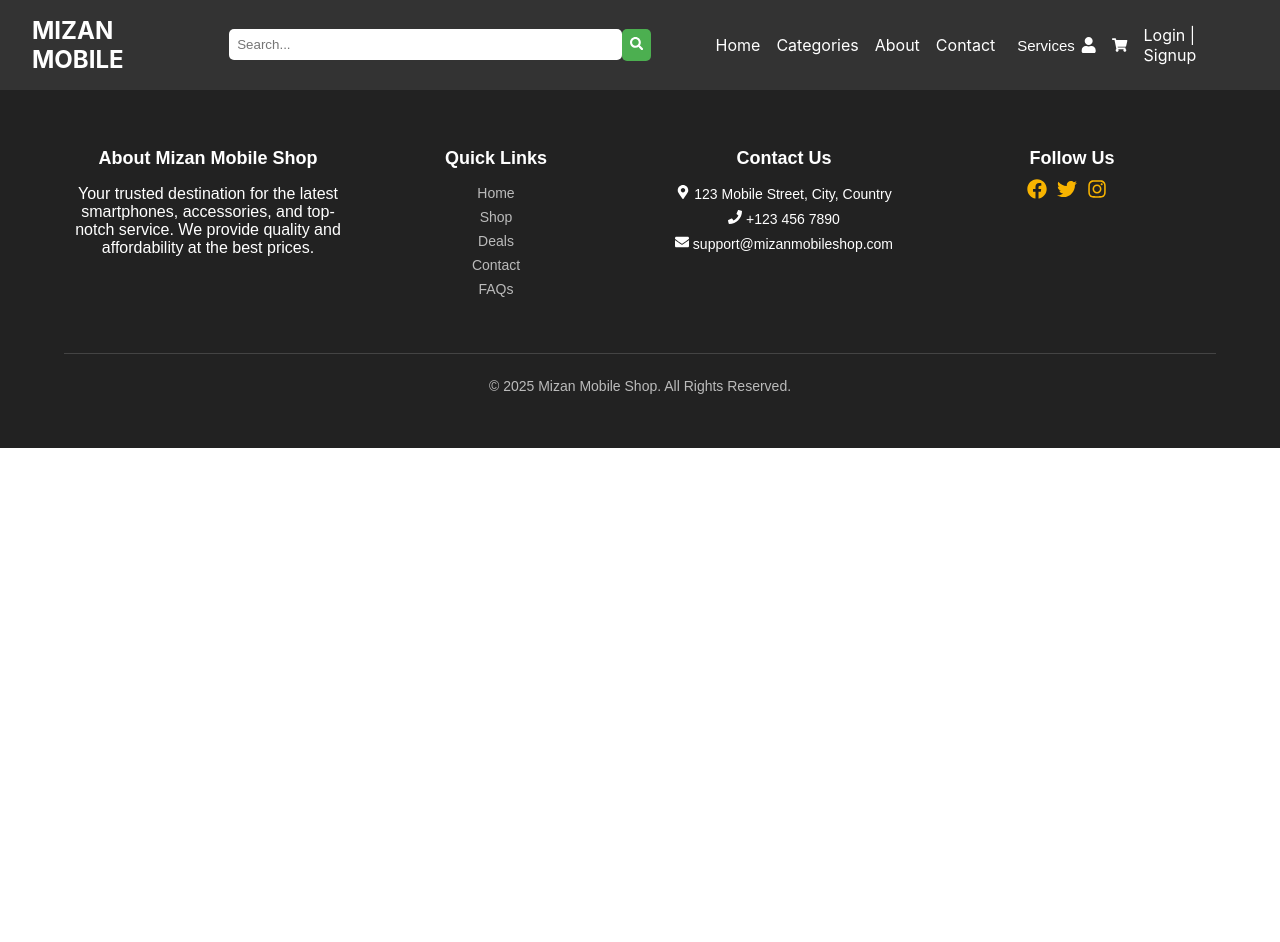
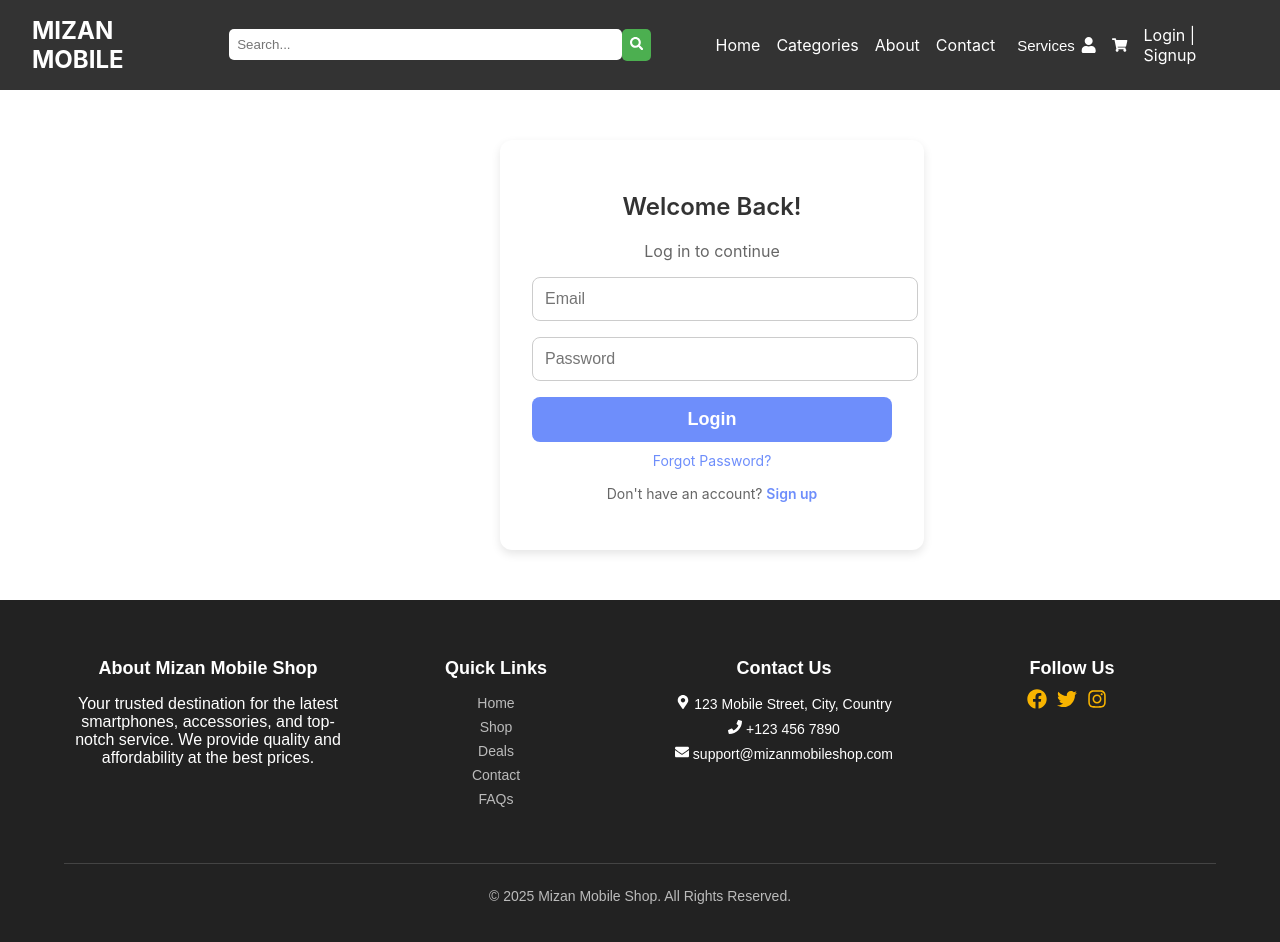
Before and after one commit to paskalSINCE2060/mizan-mobiles-frontends, a React (Create React App) app: page /login in a window 1280 px wide. Shown: the top 942 px of the page. Before the commit the page ends 800 px from the top, so only its background shows below. Built offline with nearby package versions, Linux system fonts and the light colour scheme.

Commit message:
setup login and sign up page

```diff
--- a/src/App.js
+++ b/src/App.js
@@ -6,6 +6,8 @@ import Homepage from "./components/HomePage/Homepage";
 import CategoryPage from "./components/Category/Category";
 import AboutUs from "./components/AboutUs/AboutUs";
 import ContactUs from "./components/ContactUs/ContactUs";
+import Login from "./components/Login/Login";
+import Signup from "./components/signup/Signup";
 
 // import ContactPage from "./components/ContactPage/Contact";
 // import ServicesPage from "./components/ServicesPage/Services";
@@ -20,7 +22,8 @@ function App() {
           <Route path="/categories" element={<CategoryPage />} />
           <Route path="/about" element={<AboutUs/>} />
            <Route path="/contact" element={<ContactUs />} />
-          {/* <Route path="/services" element={<ServicesPage />} /> */}
+          <Route path="/login" element={<Login />} />
+          <Route path="/signup" element={<Signup />} />
         </Routes>
       </div>
       <Footer />
--- /dev/null
+++ b/src/components/Login/Login.css
@@ -0,0 +1,86 @@
+
+.Login-page.login-container {
+    background: #fff;
+    padding: 2rem;
+    border-radius: 12px;
+    box-shadow: 0 4px 10px rgba(0, 0, 0, 0.1);
+    text-align: center;
+    width: 100%;
+    max-width: 360px;
+    margin-left: 500px;
+    margin-top: 50px;
+    margin-bottom: 50px;
+}
+
+.Login-page h2 {
+    color: #333;
+    font-weight: 600;
+}
+
+.Login-page p {
+    color: #666;
+    margin-bottom: 1rem;
+}
+
+.Login-page.input-group {
+    margin-bottom: 1rem;
+}
+
+.Login-page input {
+    width: 100%;
+    padding: 12px;
+    border: 1px solid #ccc;
+    border-radius: 8px;
+    font-size: 16px;
+    outline: none;
+    transition: 0.3s;
+}
+
+.Login-page input:focus {
+    border-color: #6e8efb;
+    box-shadow: 0 0 5px rgba(110, 142, 251, 0.5);
+}
+
+.Login-page.login-button {
+    width: 100%;
+    padding: 12px;
+    background: #6e8efb;
+    border: none;
+    color: white;
+    font-size: 18px;
+    font-weight: 600;
+    border-radius: 8px;
+    cursor: pointer;
+    transition: 0.3s;
+}
+
+.Login-page.login-button:hover {
+    background: #5a7be7;
+}
+
+.Login-page.forgot-password {
+    display: block;
+    margin-top: 10px;
+    font-size: 14px;
+    color: #6e8efb;
+    text-decoration: none;
+}
+
+.Login-page.forgot-password:hover {
+    text-decoration: underline;
+}
+
+.Login-page.signup-text {
+    margin-top: 1rem;
+    font-size: 14px;
+}
+
+.Login-page.signup-text a {
+    color: #6e8efb;
+    text-decoration: none;
+    font-weight: 600;
+}
+
+.Login-page.signup-text a:hover {
+    text-decoration: underline;
+}
--- /dev/null
+++ b/src/components/Login/Login.jsx
@@ -0,0 +1,28 @@
+import React from 'react'
+import './Login.css'
+
+const Login = () => {
+  return (
+    <>
+    <div class="login-page-main-container">
+        <div class="Login-page login-container">
+            <h2>Welcome Back!</h2>
+            <p>Log in to continue</p>
+            <form>
+                <div class="Login-page input-group">
+                    <input type="email" placeholder="Email" required />
+                </div>
+                <div class="Login-page input-group">
+                    <input type="password" placeholder="Password" required />
+                </div>
+                <button type="submit" class="Login-page login-button">Login</button>
+                <a href="#" class="Login-page forgot-password">Forgot Password?</a>
+            </form>
+            <p class="Login-page signup-text">Don't have an account? <a href="/signup">Sign up</a></p>
+        </div>
+    </div>
+    </>
+  )
+}
+
+export default Login
--- a/src/components/Navbar/Navbar.jsx
+++ b/src/components/Navbar/Navbar.jsx
@@ -1,6 +1,5 @@
 import React, { useState } from "react";
 import { FaSearch, FaUser, FaShoppingCart } from "react-icons/fa";
-import { Link } from "react-scroll";  // Import Link from react-scroll
 import { Link as RouterLink } from "react-router-dom";  // Import Link for routing
 import { useNavigate } from "react-router-dom";
 
@@ -71,7 +70,7 @@ const handleServicesClick = () => {
         <FaUser />
         <FaShoppingCart />
         <div className="auth-links">
-          <RouterLink to="#login">Login</RouterLink> | <RouterLink to="#signup">Signup</RouterLink>
+          <RouterLink to="/login">Login</RouterLink> | <RouterLink to="/signup">Signup</RouterLink>
         </div>
       </div>
     </nav>
--- /dev/null
+++ b/src/components/signup/Signup.css
@@ -0,0 +1,75 @@
+
+
+.Signup-page.signup-container {
+    background: #fff;
+    padding: 2rem;
+    border-radius: 12px;
+    box-shadow: 0 4px 10px rgba(0, 0, 0, 0.1);
+    text-align: center;
+    width: 100%;
+    max-width: 360px;
+    margin-left: 500px;
+    margin-top: 50px;
+    margin-bottom: 50px;
+}
+
+.Signup-page h2 {
+    color: #333;
+    font-weight: 600;
+}
+
+.Signup-page p {
+    color: #666;
+    margin-bottom: 1rem;
+}
+
+.Signup-page.input-group {
+    margin-bottom: 1rem;
+}
+
+.Signup-page input {
+    width: 100%;
+    padding: 12px;
+    border: 1px solid #ccc;
+    border-radius: 8px;
+    font-size: 16px;
+    outline: none;
+    transition: 0.3s;
+}
+
+.Signup-page input:focus {
+    border-color: #6e8efb;
+    box-shadow: 0 0 5px rgba(110, 142, 251, 0.5);
+}
+
+.Signup-page.signup-button {
+    width: 100%;
+    padding: 12px;
+    background: #6e8efb;
+    border: none;
+    color: white;
+    font-size: 18px;
+    font-weight: 600;
+    border-radius: 8px;
+    cursor: pointer;
+    transition: 0.3s;
+}
+
+.Signup-page.signup-button:hover {
+    background: #5a7be7;
+}
+
+.Signup-page.login-text {
+    margin-top: 1rem;
+    font-size: 14px;
+}
+
+.Signup-page.login-text a {
+    color: #6e8efb;
+    text-decoration: none;
+    font-weight: 600;
+}
+
+.Signup-page.login-text a:hover {
+    text-decoration: underline;
+}
--- /dev/null
+++ b/src/components/signup/Signup.jsx
@@ -0,0 +1,31 @@
+import React from 'react'
+import './Signup.css'
+
+const Signup = () => {
+  return (
+    <>
+       <div class="Signup-page signup-container">
+        <h2>Create an Account</h2>
+        <p>Join us today!</p>
+        <form>
+            <div class="Signup-page input-group">
+                <input type="text" placeholder="Full Name" required/>
+            </div>
+            <div class="Signup-page input-group">
+                <input type="email" placeholder="Email" required/>
+            </div>
+            <div class="Signup-page input-group">
+                <input type="password" placeholder="Password" required/>
+            </div>
+            <div class="Signup-page input-group">
+                <input type="password" placeholder="Confirm Password" required/>
+            </div>
+            <button type="submit" class="Signup-page signup-button">Sign Up</button>
+            <p class="Signup-page login-text">Already have an account? <a href="/login">Login</a></p>
+        </form>
+    </div>
+    </>
+  )
+}
+
+export default Signup
```
